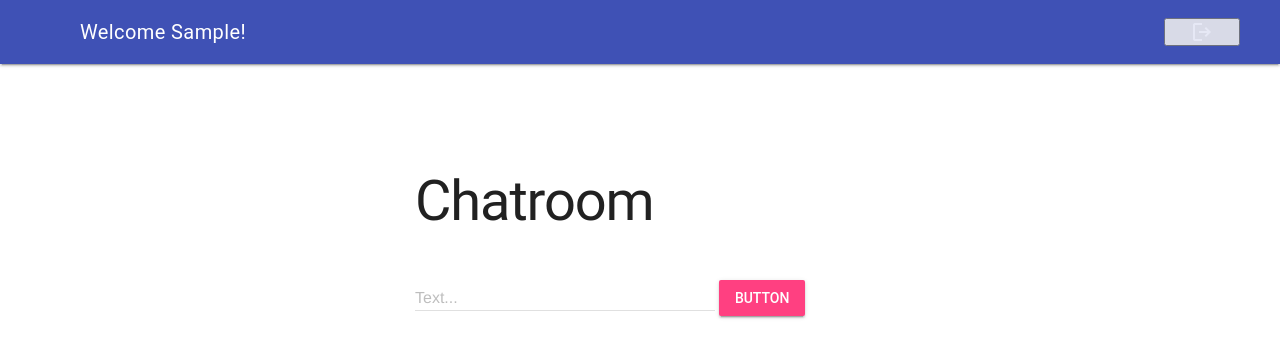
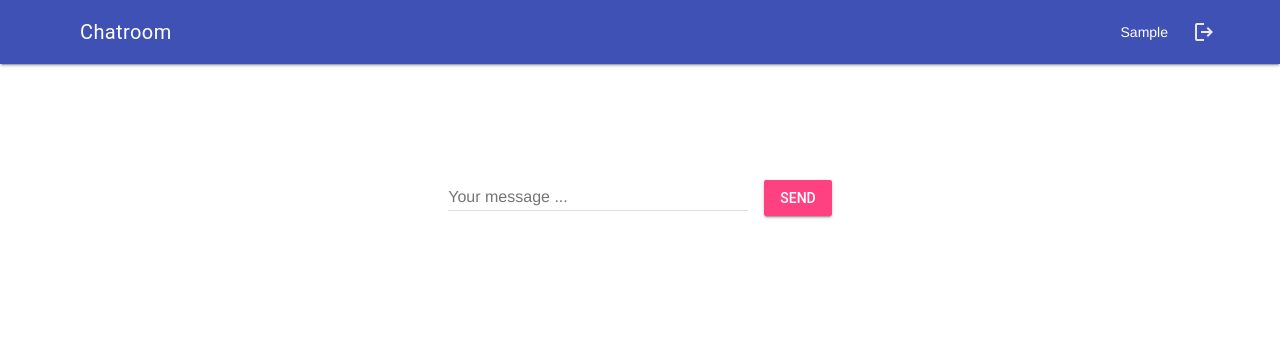
Before and after one commit to ViliaZ/django_chat_app, a Django app: page /chat/ in a window 1280 px wide. Shown: the top 358 px of the page. Run offline with Django 4.2, Linux system fonts and the light colour scheme; the visitor is signed in with stand-in values (Sample User, id 1); data that the repository does not hold is empty.

Commit message:
feat(mastertemplate): refactor and conditionally viewing sidemenu items

```diff
--- a/django_chat/chat/templates/chat/index.html
+++ b/django_chat/chat/templates/chat/index.html
@@ -19,6 +19,7 @@
       let messageAsJson = await result.json();
       previewMessage.remove();
       showFinalMessage(messageAsJson);
+      messageForm.reset();
     } catch (e) {
       console.error('Error in sending message to backend:', e)
     }
@@ -67,19 +68,13 @@
 
 </script>
 
-{% if request.user.is_authenticated %}
-<h1>Chatroom</h1>
-
-
-
-<form onsubmit="sendMessage(); return false" method="post">
+<form id="messageForm" onsubmit="sendMessage(); return false" method="post" class="msg-form">
   {% csrf_token %}
   <div class="mdl-textfield mdl-js-textfield">
-    <input name="textmessage" class="mdl-textfield__input" type="text" id="messagefield">
-    <label class="mdl-textfield__label" for="sample1">Text...</label>
+    <input placeholder="Your message ..." name="textmessage" class="mdl-textfield__input" type="text" id="messagefield">
   </div>
-  <button class="mdl-button mdl-js-button mdl-button--raised mdl-js-ripple-effect mdl-button--accent">
-    Button
+  <button type="submit" class="mdl-button mdl-js-button mdl-button--raised mdl-js-ripple-effect mdl-button--accent">
+    Send
   </button>
 </form>
 
@@ -93,10 +88,10 @@
   {% endfor %}
 </div>
 
-{% else %}
 
-<h1>Forgot to login?</h1>
-<p>Please <a href="/login/">login here </a>to get access to the chatroom</p>
 
-{% endif %}
+<!-- <h1>Forgot to login?</h1>
+<p>Please <a href="/login/">login here </a>to get access to the chatroom</p> -->
+
+
 {% endblock %}
--- a/django_chat/templates/mastertemplate.html
+++ b/django_chat/templates/mastertemplate.html
@@ -25,25 +25,29 @@
     <div class="mdl-layout mdl-js-layout mdl-layout--fixed-header">
         <header class="mdl-layout__header">
             <div class="mdl-layout__header-row">
-                <!-- Title -->
                 <span class="mdl-layout-title">
                     {% if request.user.is_authenticated %}
-                    Welcome {{ request.user.first_name }}!
+                    Chatroom
                     {% else %}
-                    ChatApp
+                    <a class="linkstyle-blank" href="/login/">ChatApp</a>
                     {% endif %}
                 </span>
                 <!-- Add spacer, to align navigation to the right -->
                 <div class="mdl-layout-spacer"></div>
                 <!-- Navigation. We hide it in small screens. -->
+                {% if request.path != '/login/' %}
                 <nav class="mdl-navigation mdl-layout--large-screen-only">
+                    {% if request.user.is_authenticated %}
+                    <span title="Current user">{{ request.user.first_name }}</span>
+                    {% endif %}
                     <form method="POST" action="/logout/">
                         {% csrf_token %}
-                        <button class="mdl-navigation__link d-flex">
-                            <span class="material-symbols-outlined">logout</span>
+                        <button class="mdl-navigation__link d-flex btn-logout">
+                            <span title="logout" class="material-symbols-outlined">logout</span>
                         </button>
                     </form>
                 </nav>
+                {% endif %}
             </div>
         </header>
         <div class="mdl-layout__drawer">
@@ -51,18 +55,27 @@
                 ChatApp
             </span>
             <nav class="mdl-navigation">
-                <a class="mdl-navigation__link d-flex" href="/login/"> <span class="material-symbols-outlined">
+
+                {% if not request.user.is_authenticated %}
+                <a class="mdl-navigation__link d-flex" href="/login/"> <span
+                        class="material-symbols-outlined">
                         login
                     </span class="center-icon"> Login</a>
+                {% endif %}
+
                 <a class="mdl-navigation__link center-icon d-flex" href="/chat/"><span
                         class="material-symbols-outlined">
                         home
                     </span class="center-icon">Chat</a>
-                <a class="mdl-navigation__link center-icon d-flex" href="/logout/"><span
-                        class="material-symbols-outlined">
-                        logout
-                    </span class="center-icon"> Logout</a>
 
+                {% if request.user.is_authenticated %}
+                <form method="POST" action="/logout/">
+                    {% csrf_token %}
+                    <button with-hover type="submit" class="mdl-navigation__link center-icon d-flex btn-logout">
+                      <span class="material-symbols-outlined">logout</span> Logout
+                    </button>
+                  </form>
+                {% endif %}
             </nav>
 
         </div>
```
Also changed, not shown: django_chat/chat/templates/auth/login.html (+7 -6 lines).
